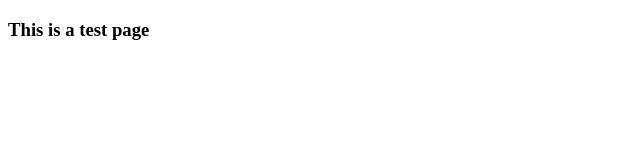
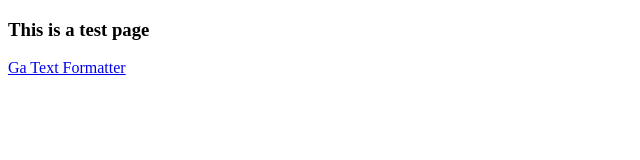
Before and after one commit to quil0byte/hello-world, a plain HTML site: page index.html in a window 1280 px wide. Shown: the whole page, without its empty margins (0-640 px from the left). Drawn offline with Linux system fonts and the light colour scheme.

Commit message:
Update index.html

```diff
--- a/index.html
+++ b/index.html
@@ -5,5 +5,6 @@
   </head>
   <body>
     <h3>This is a test page</h3>
+    <a href="ga-text-formatter/main.html">Ga Text Formatter</a>
   </body>
 </html>
```
